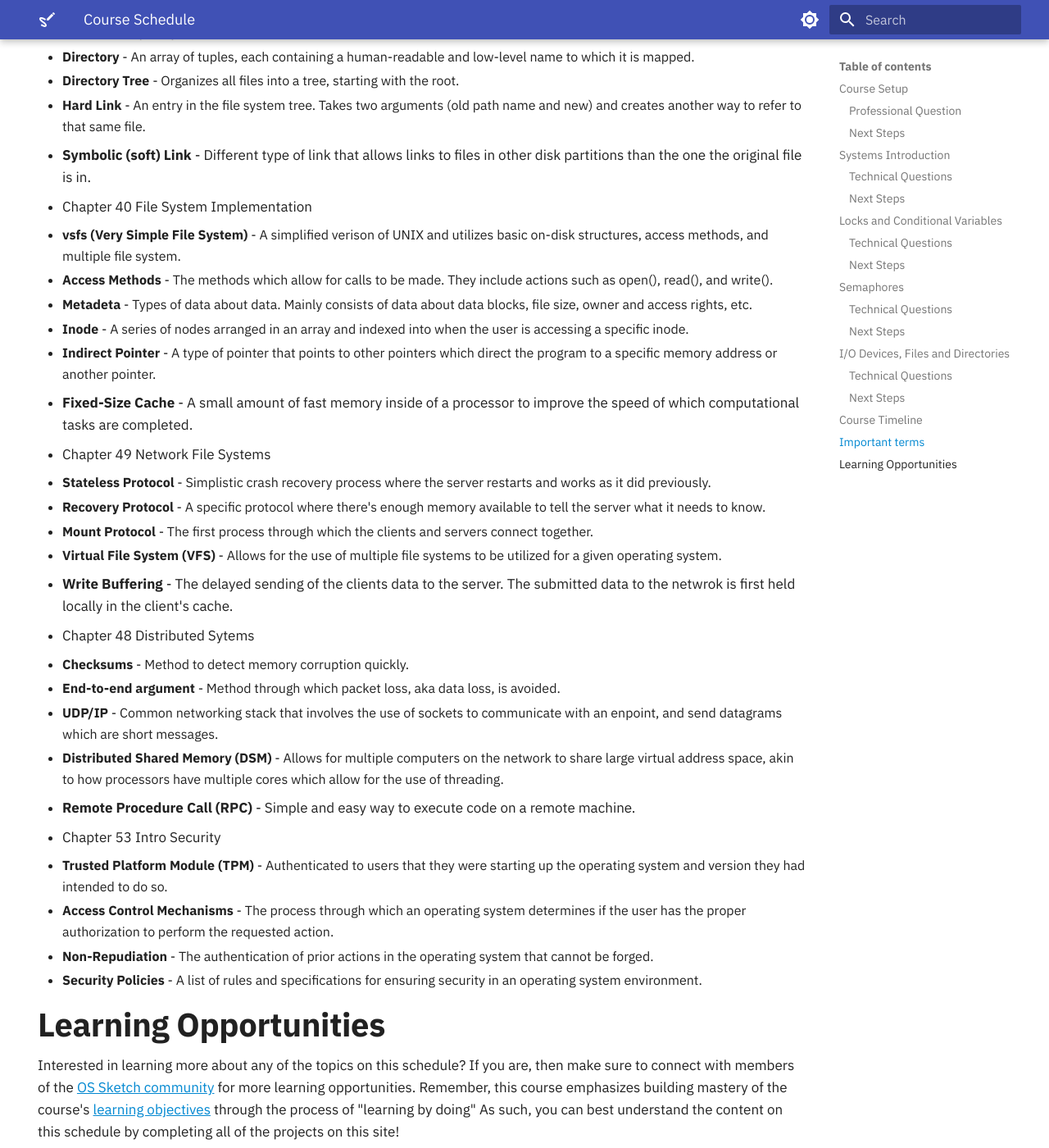
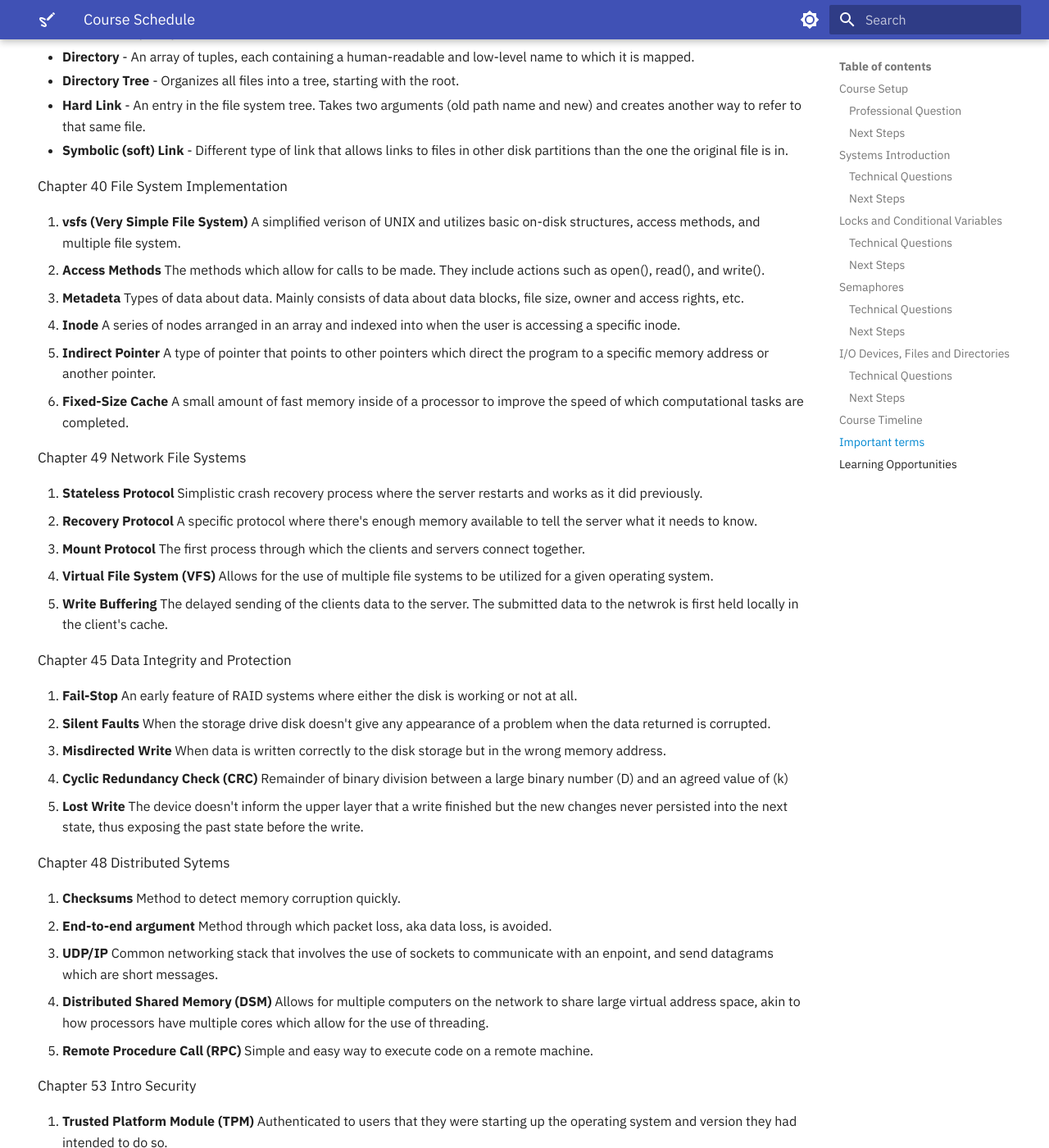
Before and after one commit to OS-Sketch/www.os-sketch.com, an MkDocs documentation site: the page built from docs/operating-systems/schedule.md, in a window 1280 px wide and 1400 px high, scrolled down 6091 px. Shown: the whole window at 82% size. Built offline with MkDocs 1.6.1 and Material for MkDocs 9.7.7, drawn with Linux system fonts in a browser that asks for light colours; some of the changed text lies outside the part shown.

Commit message:
Added chapter 45 to schedule.md key definitions file.

```diff
--- a/docs/operating-systems/schedule.md
+++ b/docs/operating-systems/schedule.md
@@ -234,33 +234,45 @@ hide:
 5. **Hard Link** - An entry in the file system tree.  Takes two arguments (old path name and new) and creates another way to refer to that same file.
 6. **Symbolic (soft) Link** - Different type of link that allows links to files in other disk partitions than the one the original file is in.
 
-- Chapter 40 File System Implementation
-1. **vsfs (Very Simple File System)** - A simplified verison of UNIX and utilizes basic on-disk structures, access methods, and multiple file system.
-2. **Access Methods** - The methods which allow for calls to be made. They include actions such as open(), read(), and write().
-3. **Metadeta** - Types of data about data. Mainly consists of data about data blocks, file size, owner and access rights, etc.
-4. **Inode** - A series of nodes arranged in an array and indexed into when the user is accessing a specific inode.
-5. **Indirect Pointer** - A type of pointer that points to other pointers which direct the program to a specific memory address or another pointer.
-6. **Fixed-Size Cache** - A small amount of fast memory inside of a processor to improve the speed of which computational tasks are completed.
+Chapter 40 File System Implementation
 
-- Chapter 49 Network File Systems
-1. **Stateless Protocol** - Simplistic crash recovery process where the server restarts and works as it did previously.
-2. **Recovery Protocol** - A specific protocol where there's enough memory available to tell the server what it needs to know.
-3. **Mount Protocol** - The first process through which the clients and servers connect together.
-4. **Virtual File System (VFS)** - Allows for the use of multiple file systems to be utilized for a given operating system.
-5. **Write Buffering** - The delayed sending of the clients data to the server. The submitted data to the netwrok is first held locally in the client's cache.
+1. **vsfs (Very Simple File System)** A simplified verison of UNIX and utilizes basic on-disk structures, access methods, and multiple file system.
+2. **Access Methods** The methods which allow for calls to be made. They include actions such as open(), read(), and write().
+3. **Metadeta** Types of data about data. Mainly consists of data about data blocks, file size, owner and access rights, etc.
+4. **Inode** A series of nodes arranged in an array and indexed into when the user is accessing a specific inode.
+5. **Indirect Pointer** A type of pointer that points to other pointers which direct the program to a specific memory address or another pointer.
+6. **Fixed-Size Cache** A small amount of fast memory inside of a processor to improve the speed of which computational tasks are completed.
 
-- Chapter 48 Distributed Sytems
-1. **Checksums** - Method to detect memory corruption quickly.
-2. **End-to-end argument** - Method through which packet loss, aka data loss, is avoided.
-3. **UDP/IP** - Common networking stack that involves the use of sockets to communicate with an enpoint, and send datagrams which are short messages.
-4. **Distributed Shared Memory (DSM)** - Allows for multiple computers on the network to share large virtual address space, akin to how processors have multiple cores which allow for the use of threading.
-5. **Remote Procedure Call (RPC)** - Simple and easy way to execute code on a remote machine.
+Chapter 49 Network File Systems
 
-- Chapter 53 Intro Security
-1. **Trusted Platform Module (TPM)** - Authenticated to users that they were starting up the operating system and version they had intended to do so.
-2. **Access Control Mechanisms** - The process through which an operating system determines if the user has the proper authorization to perform the requested action.
-3. **Non-Repudiation** - The authentication of prior actions in the operating system that cannot be forged.
-4. **Security Policies** - A list of rules and specifications for ensuring security in an operating system environment.
+1. **Stateless Protocol** Simplistic crash recovery process where the server restarts and works as it did previously.
+2. **Recovery Protocol** A specific protocol where there's enough memory available to tell the server what it needs to know.
+3. **Mount Protocol** The first process through which the clients and servers connect together.
+4. **Virtual File System (VFS)** Allows for the use of multiple file systems to be utilized for a given operating system.
+5. **Write Buffering** The delayed sending of the clients data to the server. The submitted data to the netwrok is first held locally in the client's cache.
+
+Chapter 45 Data Integrity and Protection
+
+1. **Fail-Stop** An early feature of RAID systems where either the disk is working or not at all.
+2. **Silent Faults** When the storage drive disk doesn't give any appearance of a problem when the data returned is corrupted.
+3. **Misdirected Write** When data is written correctly to the disk storage but in the wrong memory address.
+4. **Cyclic Redundancy Check (CRC)** Remainder of binary division between a large binary number (D) and an agreed value of (k)
+5. **Lost Write** The device doesn't inform the upper layer that a write finished but the new changes never persisted into the next state, thus exposing the past state before the write.
+
+Chapter 48 Distributed Sytems
+
+1. **Checksums** Method to detect memory corruption quickly.
+2. **End-to-end argument** Method through which packet loss, aka data loss, is avoided.
+3. **UDP/IP** Common networking stack that involves the use of sockets to communicate with an enpoint, and send datagrams which are short messages.
+4. **Distributed Shared Memory (DSM)** Allows for multiple computers on the network to share large virtual address space, akin to how processors have multiple cores which allow for the use of threading.
+5. **Remote Procedure Call (RPC)** Simple and easy way to execute code on a remote machine.
+
+Chapter 53 Intro Security
+
+1. **Trusted Platform Module (TPM)** Authenticated to users that they were starting up the operating system and version they had intended to do so.
+2. **Access Control Mechanisms** The process through which an operating system determines if the user has the proper authorization to perform the requested action.
+3. **Non-Repudiation** The authentication of prior actions in the operating system that cannot be forged.
+4. **Security Policies** A list of rules and specifications for ensuring security in an operating system environment.
 
 ## Learning Opportunities
 
```
Also changed, not shown: 1 other file.
